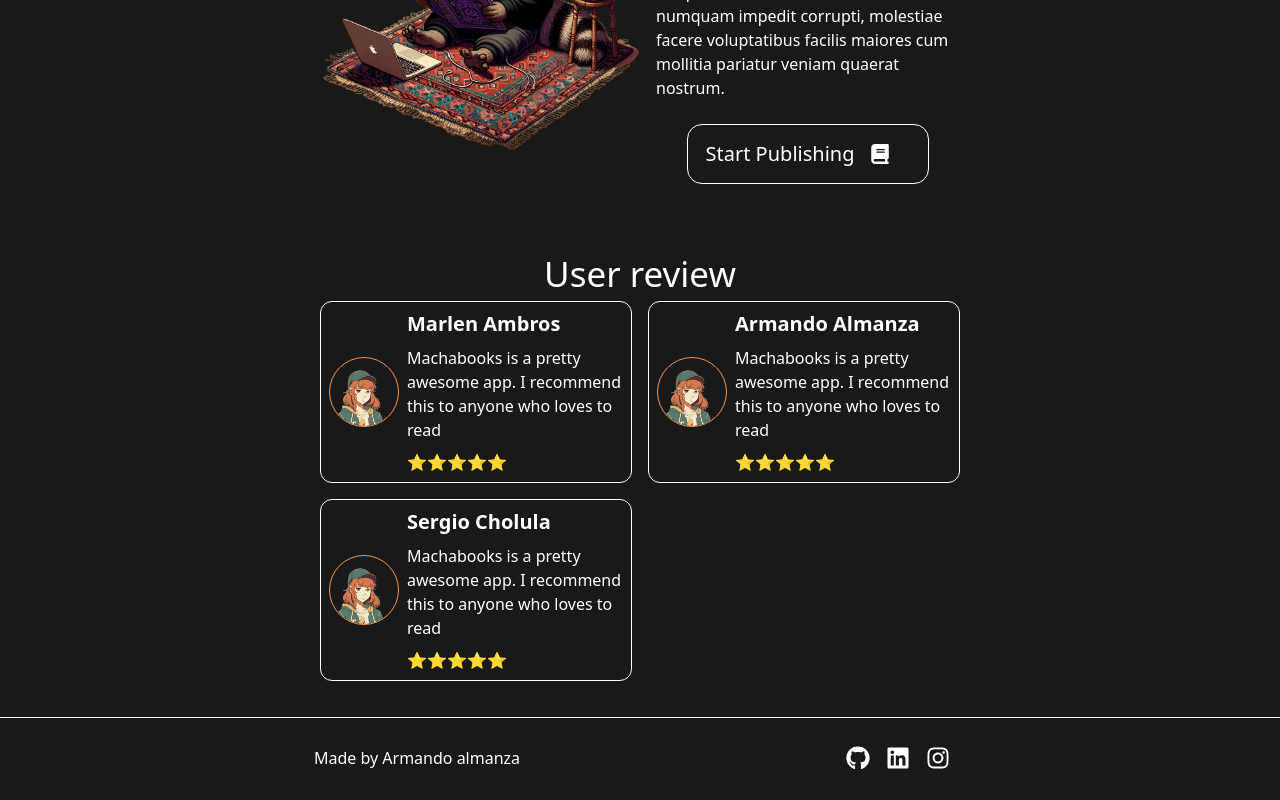
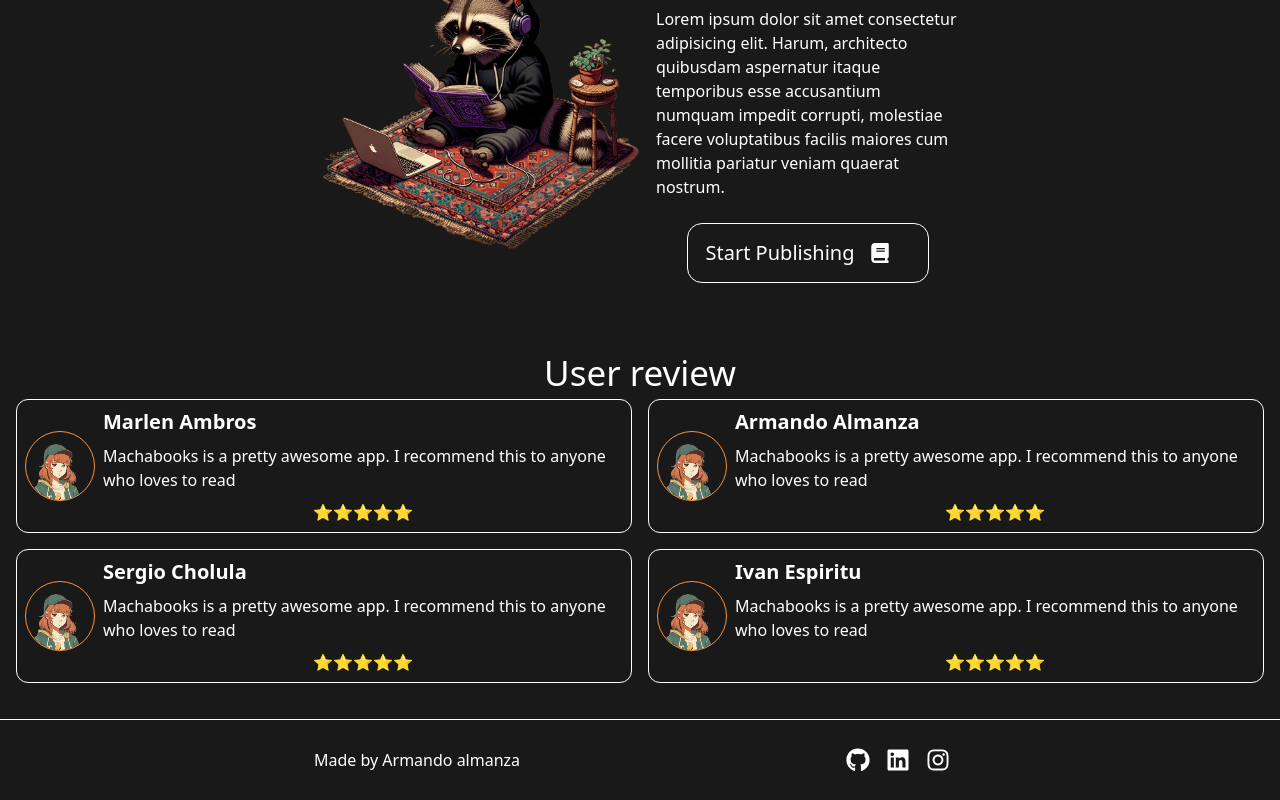
Before and after one commit to ArmandoAlmanza/machabooks, a React (Vite) app in the folder Client/: page / in a window 1280 px wide. Shown: the part 1090-1890 px from the top of the page. Built offline with nearby package versions, Linux system fonts and the light colour scheme.

Commit message:
finish landing page

```diff
--- a/Client/src/index.css
+++ b/Client/src/index.css
@@ -1,3 +1,23 @@
 @tailwind base;
 @tailwind components;
 @tailwind utilities;
+
+*::-webkit-scrollbar-track {
+    -webkit-box-shadow: inset 0 0 6px rgba(0, 0, 0, 0.3);
+    border-radius: 10px;
+    background-color: #f5f5f5;
+}
+
+*::-webkit-scrollbar {
+    width: 5px;
+}
+
+*::-webkit-scrollbar-thumb {
+    border-radius: 10px;
+    -webkit-box-shadow: inset 0 0 6px rgba(0, 0, 0, 0.3);
+    background-color: #68498f;
+}
+
+section::-webkit-scrollbar {
+    height: 3px;
+}
--- a/Client/src/pages/LandingPage.tsx
+++ b/Client/src/pages/LandingPage.tsx
@@ -10,6 +10,7 @@
 } from "react-icons/fa6";
 import racoon from "../assets/logo.png";
 import avatar from "../assets/avatar.png";
+import machape from "../assets/machawhite.png";
 
 const Home = () => {
     const links = [
@@ -42,6 +43,10 @@
         },
         {
             name: "Sergio Cholula",
+            body: "Machabooks is a pretty awesome app. I recommend this to anyone who loves to read",
+        },
+        {
+            name: "Ivan Espiritu",
             body: "Machabooks is a pretty awesome app. I recommend this to anyone who loves to read",
         },
     ];
@@ -84,7 +89,7 @@
                     </div>
                     <img
                         className="md:w-1/2 rounded-tr-3xl rounded-bl-3xl"
-                        src="https://th.bing.com/th/id/OIP.xpw9XeB4YEpgD44xgLzkcAHaHa?rs=1&pid=ImgDetMain"
+                        src={machape}
                         alt="logo"
                     />
                 </div>
@@ -149,12 +154,12 @@
                     </div>
                 </div>
             </section>
-            <section className="p-4 mx-auto max-w-2xl grid place-items-center my-5 overflow-x-scroll md:overflow-clip">
+            <section className="p-4 mx-auto max-w-2xl md:max-w-max grid place-items-center my-5 overflow-x-scroll md:overflow-clip">
                 <h1 className=" text-[35px]">User review</h1>
                 <div className="flex justify-evenly gap-4 md:grid md:grid-cols-2">
                     {testimonials.map((opinion, i) => (
                         <article
-                            className="flex gap-2 p-2 items-center max-w-[500px] border border-white rounded-xl"
+                            className="flex gap-2 p-2 items-center border border-white rounded-xl"
                             key={i}
                         >
                             <img
@@ -167,7 +172,7 @@
                                     {opinion.name}
                                 </h2>
                                 <p>{opinion.body}</p>
-                                <span>⭐⭐⭐⭐⭐</span>
+                                <span className="text-center">⭐⭐⭐⭐⭐</span>
                             </div>
                         </article>
                     ))}
```
Also changed, not shown: Client/public/avatar.png (deleted), Client/src/assets/machawhite.png (added).
